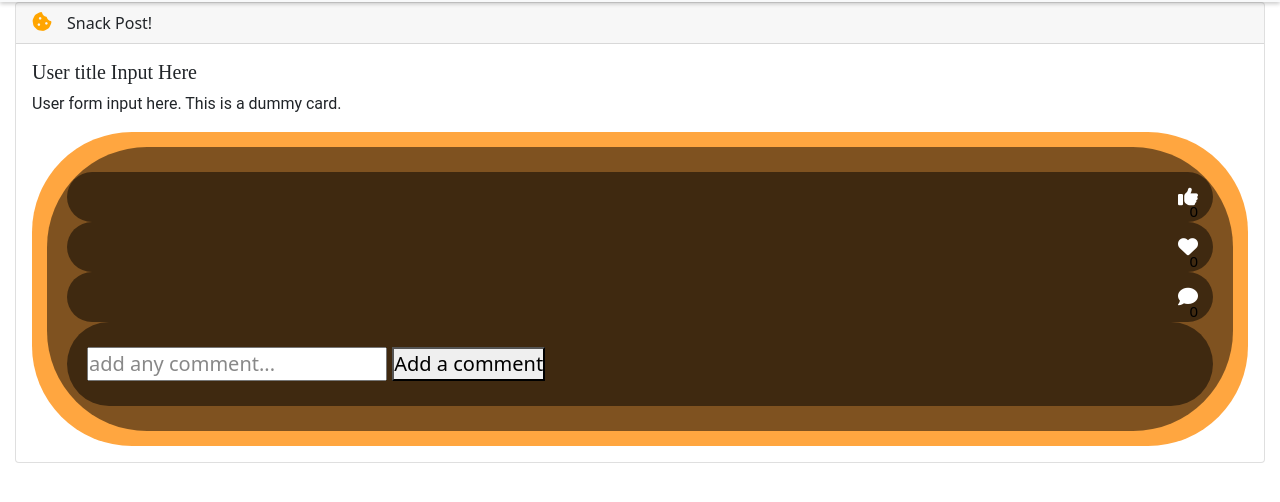
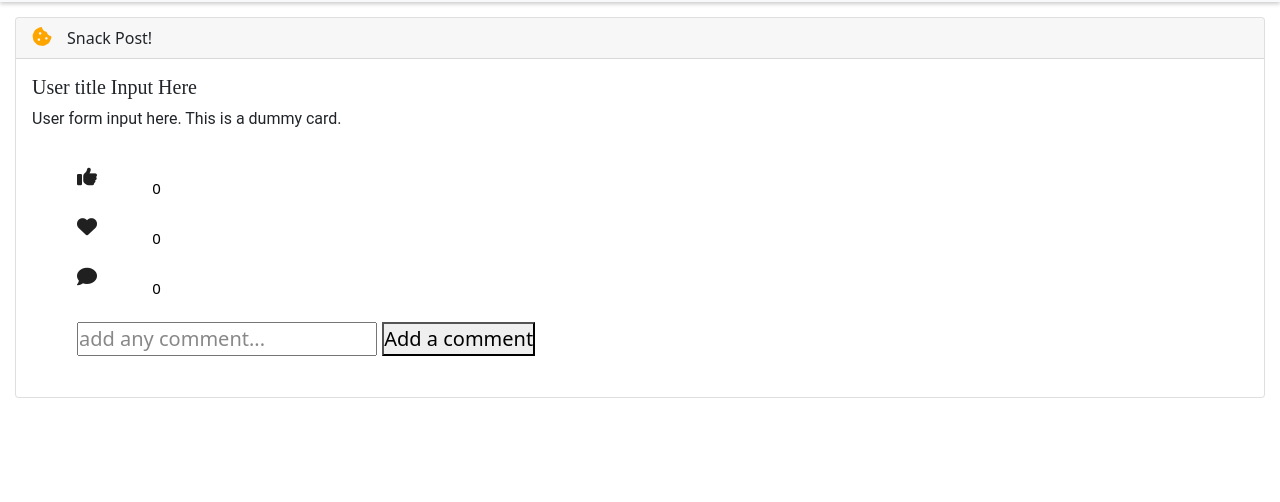
Before and after one commit to Sallan464/Private-local-snack-overflow, a website with bundled scripts: page the-project-fka-snack-overflow-twerking/client/index.html in a window 1280 px wide. Shown: the part 68-570 px from the top of the page. Built offline with nearby package versions, Linux system fonts and the light colour scheme; a script that the page names is missing; files whose address does not match are found by name.

Commit message:
Updated styles.css

```diff
--- a/the-project-fka-snack-overflow-twerking/client/styles.css
+++ b/the-project-fka-snack-overflow-twerking/client/styles.css
@@ -68,7 +68,7 @@ nav {
 }
 
 main {
-    margin-top: 70px;
+    margin-top: 85px;
 }
 
 /* 3a) Animated Navbar Icon */
@@ -223,9 +223,6 @@ main {
     color: #888;
   }
 
-
-
-
   /* box to show gif results */
   .gifBox {
     border: none;
@@ -261,55 +258,47 @@ main {
 
 /* 5a) Comment Systems */
 #comment-container {
-    background: #ffa640;
+    background: #ffffff;
     color: rgb(0, 0, 0);
     display: flex;
     flex-wrap: wrap;
     font-size: 20px;
     width: 100%;
-    padding: 15px;
+    padding: 5px;
     align-items: center;
     justify-content: space-between;
-    border-radius: 100px;
+    border-radius: 10px;
 }
 
-#comment-container.box {
-    width: 10%;
-}
-
-#comment-container.box:last-of-type {
-    width: calc(100% - 30%);
-    display: flex;
+#comment-container.box div {
+    display: inline-block;
     justify-content: space-between;
 }
 
-#comment-container.comments {
+#comment-container.comment-box {
     width: 100%;
 }
 
 #comment-container.comments div {
-    color: black;
-    background: rgba(0, 0, 0, 0.5);
-    padding: 25px 20px;
+    color: rgb(0, 0, 0);
+    background: rgba(255, 255, 255, 0.5);
+    padding: 10px 20px;
     position: relative;
     align-items: center;
     justify-content: space-between;
-    border-radius: 100px;
+    border-radius: none;
     width: 100%;
 }
 
 #comment-container.comments div span {
     font-size: 15px;
-    position: absolute;
-    bottom: 0;
-    right: 15px;
 }
 
-#comment-container.comments div i {
+#comment-container.comments div i  {
     font-size: 20px;
-    color: #ffffff;
-    position: absolute;
-    right: 15px;
+    color: #202020;
+    right: 25px;
+    padding-right: 50px;
     top: 50%;
     transform: translateY(-50%);
     cursor: pointer;
@@ -317,15 +306,15 @@ main {
 }
 
 #comment-container.comments div i:hover {
-    color: #293d4d;
+    color: #ff8800;
     transform: translateY(-50%) scale(1.3);
 }
 
 #comment-container.box input {
     width: 100%;
     border: none;
-    padding: 15px;
-  border-radius:2%
+    padding: 5px;
+    border-radius:2%
 }
 
 #comment-container.box button {
@@ -348,13 +337,13 @@ main {
     font-size: 23px;
 }
 
-.like {
+.like:active {
     color: #5691c8;
     display: flex-start;
     transform: scale(1.2);
 }
 
-.love {
+.love:active {
     color: #c31432;
     transform: scale(1.2);
 }
@@ -382,8 +371,10 @@ main {
     }
 } */
 
+/*
 .image-footer {
     height: 50px;
     width: 50px;
     display: flex;
 }
+*/
```
